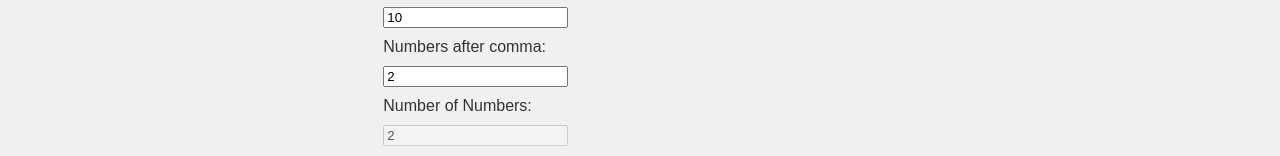
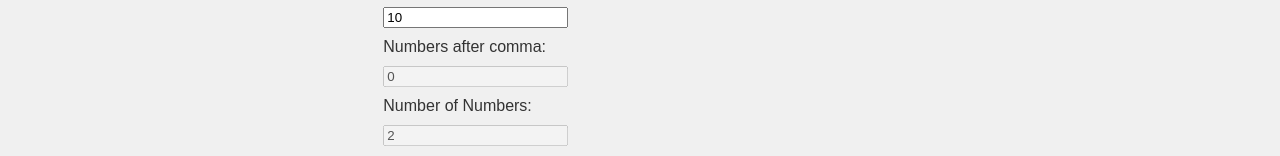
Before and after one commit to Goubigon/focus-flow, a website: page src/views/parameters.html in a window 1280 px wide. Shown: the part 394-550 px from the top of the page. Drawn offline with Linux system fonts and the light colour scheme.

Commit message:
floatNumber is disabled and 0 by default

```diff
--- a/src/views/parameters.html
+++ b/src/views/parameters.html
@@ -32,7 +32,7 @@
 
 
             <label for="floatNumber">Numbers after comma:</label>
-            <input type="number" id="floatNumber" name="floatNumber" value="2" required>
+            <input type="number" id="floatNumber" name="floatNumber" value="0" disabled>
 
             <label for="nNumber">Number of Numbers:</label>
             <input type="number" id="nNumber" name="nNumber" value="2" disabled>
```
